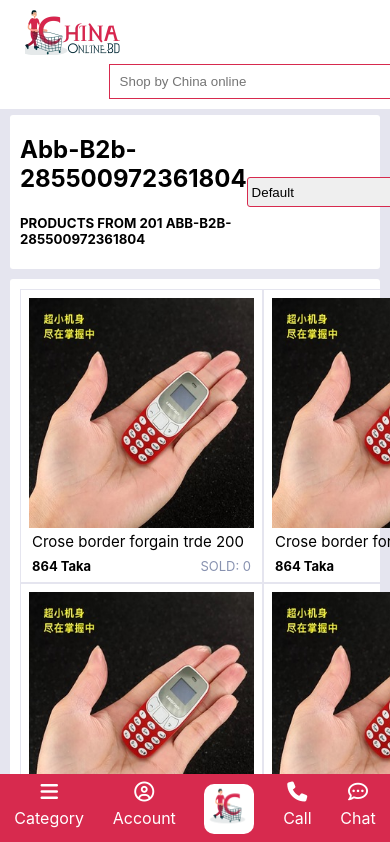
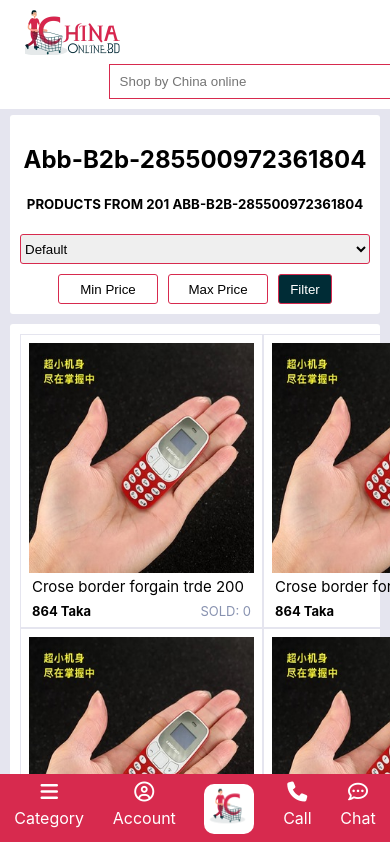
Before and after one commit to Mehedi4467/china-online-bd, a Next.js app: page / in a window 390 px wide. Shown: the top 842 px of the page. Built offline with nearby package versions, Linux system fonts and the light colour scheme.

Commit message:
main body top responsive complated

```diff
--- a/pages/index.js
+++ b/pages/index.js
@@ -16,13 +16,15 @@ export default function Home() {
       </div>
       <div className={styles.item2}>
         <div className={styles.mainBody}>
+
+
             <div className={styles.mainTop}>
                 <div>
                   <h2>Abb-B2b-285500972361804</h2>
                   <h5>PRODUCTS FROM <span>201</span> ABB-B2B-285500972361804</h5>
                 </div>
                 <div className={styles.productOptions}>
-                  <div>
+                  <div className={styles.selectOptions}>
                     <select>
                           <option value="Default">Default</option>
                           <option value="Price Low To High">Price Low To High</option>
--- a/styles/Home.module.css
+++ b/styles/Home.module.css
@@ -103,4 +103,27 @@
   .item2 {
     padding-bottom: 72px;
    }
+
+   .mainTop{
+    display: block;
+    text-align: center;
+      padding: 10px 10px;
+  }
+
+  .productOptions{
+    display: flex;
+   flex-wrap: wrap;
+   justify-content: center;
+  }
+
+.selectOptions{
+  width: 100%;
+  display: block;
 }
+
+.productOptions select{
+  width: 100%;
+
+}
+
+}
```
